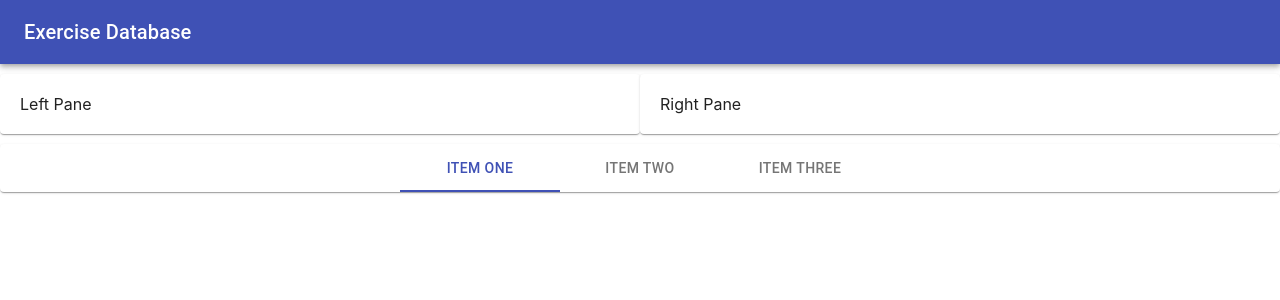
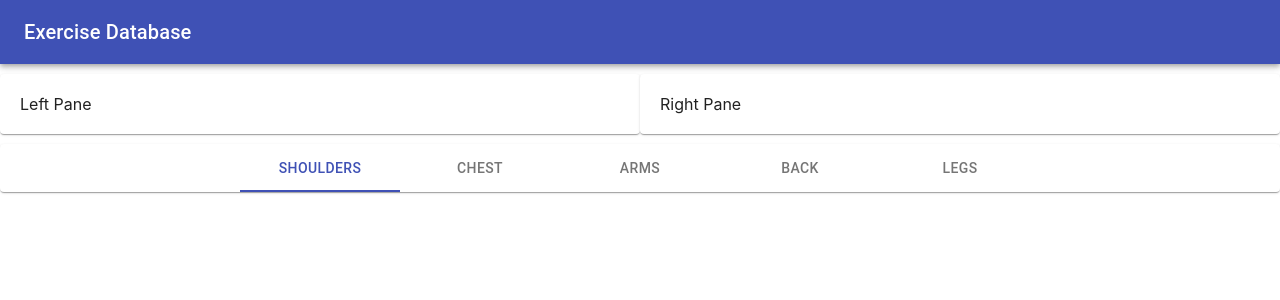
Before and after one commit to DonCastillo/exercise-database, a React (Create React App) app: page / in a window 1280 px wide. Shown: the top 300 px of the page. Built offline with nearby package versions, Linux system fonts and the light colour scheme.

Commit message:
added footer tabs

```diff
--- a/src/Components/App.js
+++ b/src/Components/App.js
@@ -1,15 +1,20 @@
 import React, { Component, Fragment } from "react";
 import { Header, Footer } from "./Layouts";
 import Exercises from "./Exercises";
+import { muscles, exercises } from "./../store";
 import "./App.css";
 
 class App extends Component {
+	state = {
+		exercises,
+	};
+
 	render() {
 		return (
 			<Fragment>
 				<Header />
 				<Exercises />
-				<Footer />
+				<Footer muscles={muscles}/>
 			</Fragment>
 		);
 	}
--- a/src/Components/Layouts/Footer.js
+++ b/src/Components/Layouts/Footer.js
@@ -1,8 +1,7 @@
 import React from "react";
-import {Paper, Tabs, Tab} from '@material-ui/core';
+import { Paper, Tabs, Tab } from "@material-ui/core";
 
-
-function Footer(props) {
+function Footer({ muscles }) {
 	return (
 		<Paper>
 			<Tabs
@@ -10,10 +9,11 @@
 				indicatorColor="primary"
 				textColor="primary"
 				centered
+				muscles={muscles}
 			>
-		  <Tab label="Item One" />
-		  <Tab label="Item Two" />
-		  <Tab label="Item Three" />
+				{muscles.map((group) => {
+					return <Tab label={group} />;
+				})}
 			</Tabs>
 		</Paper>
 	);
--- /dev/null
+++ b/src/store.js
@@ -0,0 +1,46 @@
+export const muscles = ["shoulders", "chest", "arms", "back", "legs"];
+
+export const exercises = [
+	{
+		id: "overhead-press",
+		title: "Overhead Press",
+		description: "Delts exercise...",
+		muscles: "shoulders",
+	},
+	{
+		id: "dips",
+		title: "Dips",
+		description: "Triceps exercise...",
+		muscles: "arms",
+	},
+	{
+		id: "barbell-curls",
+		title: "Barbell Curls",
+		description: "Biceps exercise...",
+		muscles: "arms",
+	},
+	{
+		id: "bench-press",
+		title: "Bench Press",
+		description: "Chest exercise...",
+		muscles: "chest",
+	},
+	{
+		id: "pull-ups",
+		title: "Pull Ups",
+		description: "Back and biceps exercise...",
+		muscles: "back",
+	},
+	{
+		id: "deadlifts",
+		title: "Deadlifts",
+		description: "Back and leg exercise...",
+		muscles: "back",
+	},
+	{
+		id: "squats",
+		title: "Squats",
+		description: "Legs exercise...",
+		muscles: "legs",
+	},
+];
```
Lines whose indentation alone changed are shown as unchanged.
